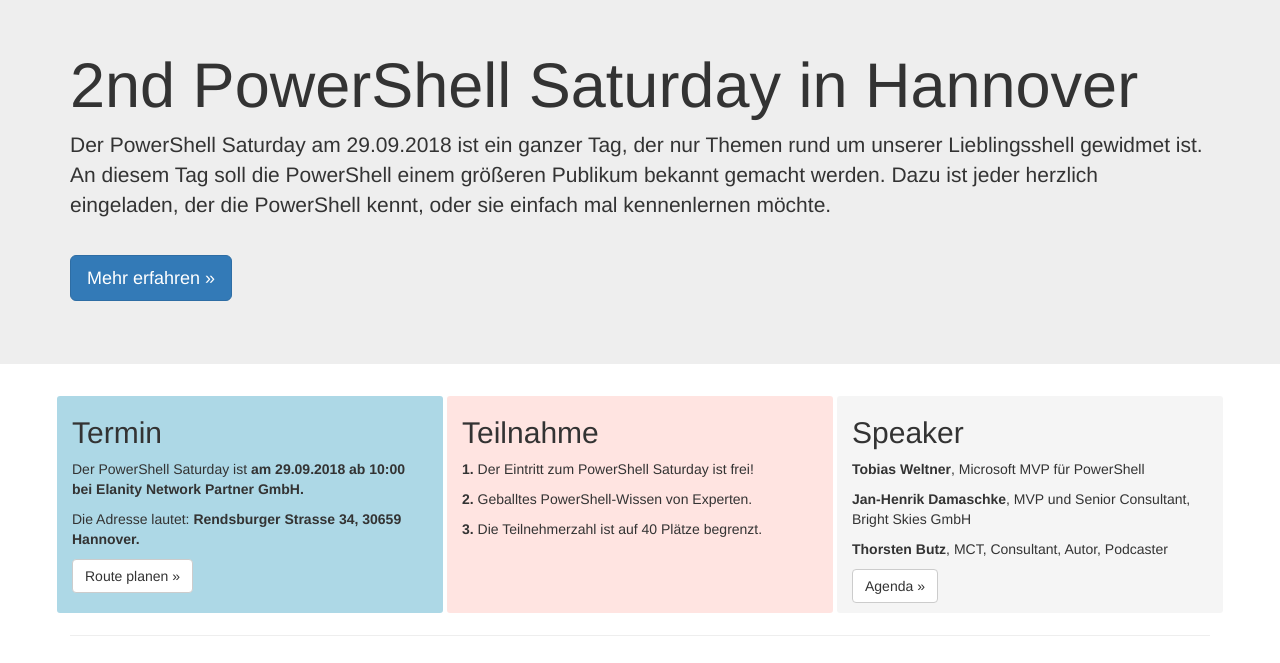
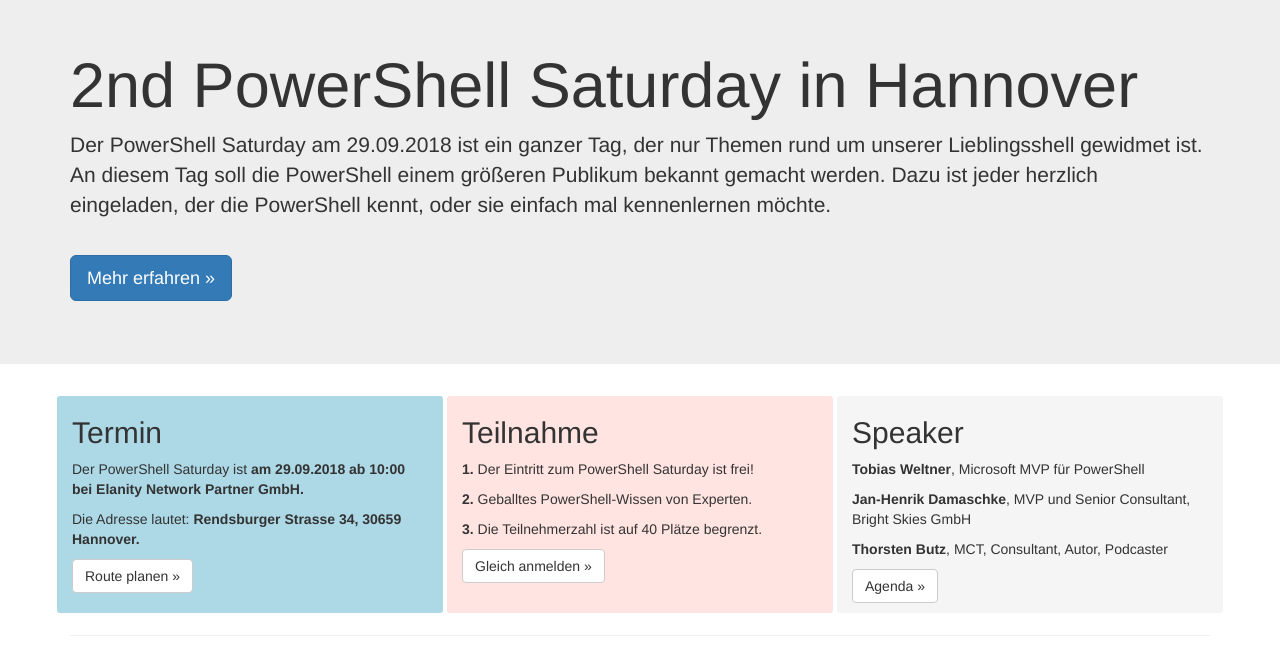
Before and after one commit to PSUGH/PSUGH.github.io, a website: page saturday/index.html in a window 1280 px wide. Shown: the part 67-730 px from the top of the page. Drawn offline with nearby package versions, Linux system fonts and the light colour scheme.

Commit message:
Update index.html

```diff
--- a/saturday/index.html
+++ b/saturday/index.html
@@ -212,7 +212,7 @@
         <div class="col-md-4" id="topicbox">
           <h2>Teilnahme</h2>
           <p id="Themen"></p>  <!-- Platzhalter für die "Themen" Box -->
-          <!-- <a class="btn btn-default" href="https://www.meetup.com/de-DE/PowerShell-Usergroup-Hannover/events/241972323/" target="_blank" role="button">Gleich anmelden &raquo;</a></p> -->
+          <a class="btn btn-default" href="https://www.meetup.com/de-DE/PowerShell-Usergroup-Hannover/events/253238580/" target="_blank" role="button">Gleich anmelden &raquo;</a></p>
         </div>
         <div class="col-md-4" id="terminalbox">
           <h2>Speaker</h2>
```
